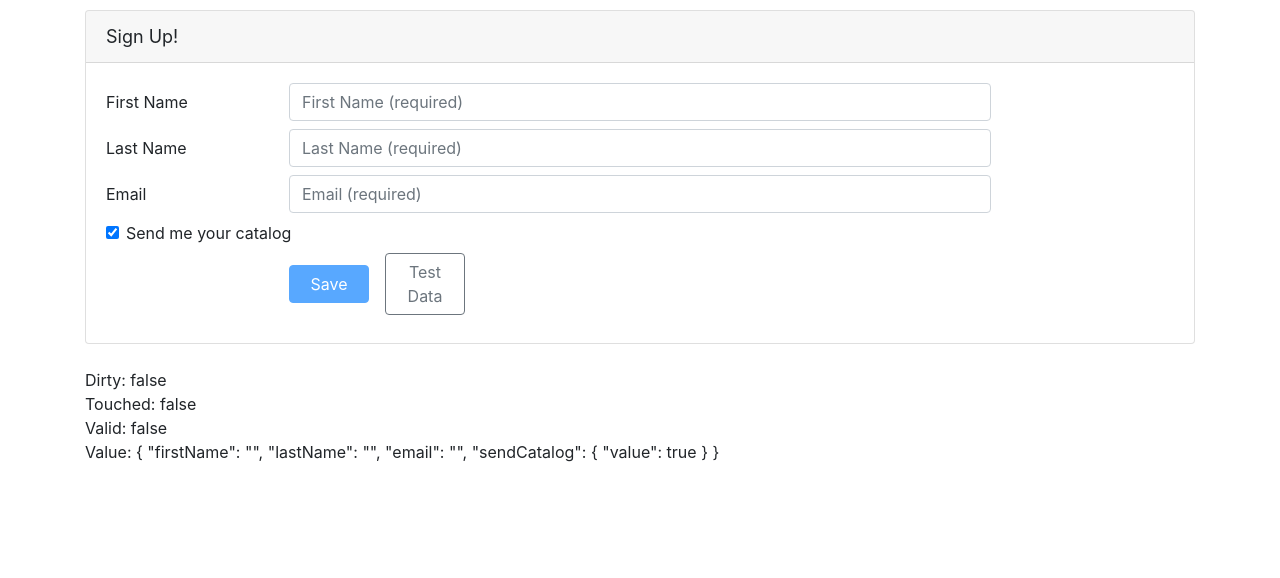
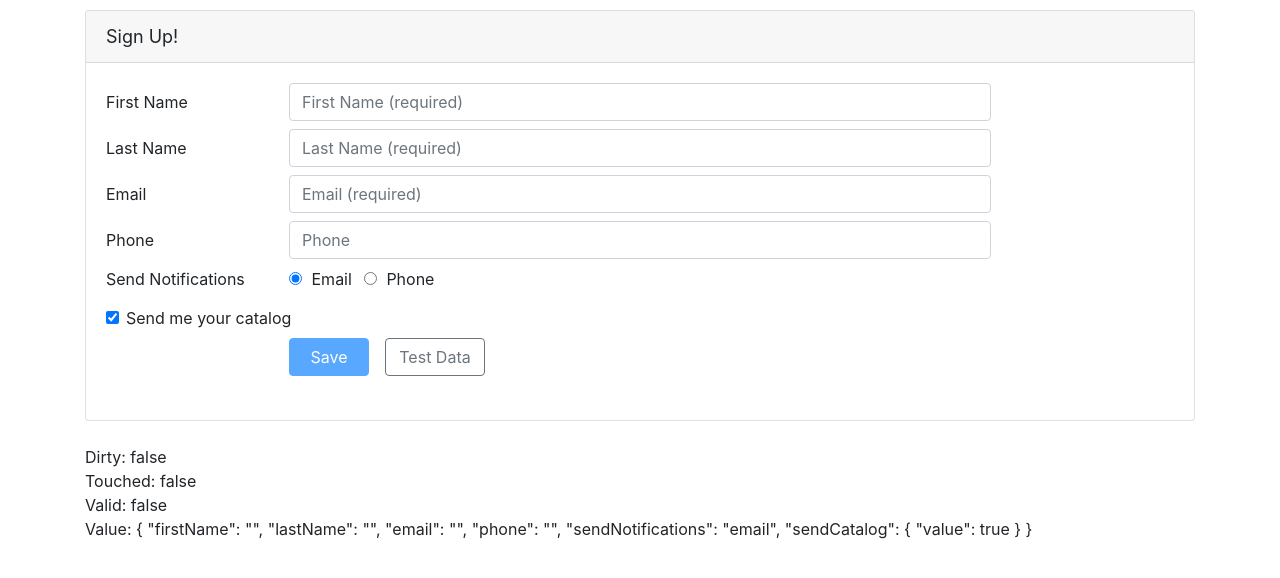
Before and after one commit to yadavsudhir405/angular-form, an Angular app in the folder Demo-Start/: page / in a window 1280 px wide. Shown: the top 578 px of the page. Built offline with nearby package versions, Linux system fonts and the light colour scheme.

Commit message:
Adjust validator for form controls

```diff
--- a/Demo-Start/src/app/customers/customer.component.html
+++ b/Demo-Start/src/app/customers/customer.component.html
@@ -17,7 +17,7 @@
                  type="text"
                  placeholder="First Name (required)"
                  formControlName="firstName"
-                 [ngClass]="{'is-invalid': (customerFormGroup.get('firstName').touched || customerFormGroup.get('firstName').dirty) && !customerFormGroup.get('firstName').valid }" />
+                 [ngClass]="{'is-invalid': (customerFormGroup.get('firstName').touched || customerFormGroup.get('firstName').dirty) && !customerFormGroup.get('firstName').valid }"/>
           <span class="invalid-feedback">
             <span *ngIf="customerFormGroup.get('firstName').errors?.required">
               Please enter your first name.
@@ -38,7 +38,7 @@
                  type="text"
                  placeholder="Last Name (required)"
                  formControlName="lastName"
-                 [ngClass]="{'is-invalid': (customerFormGroup.get('lastName').touched || customerFormGroup.get('lastName').dirty) && !customerFormGroup.get('lastName').valid }" />
+                 [ngClass]="{'is-invalid': (customerFormGroup.get('lastName').touched || customerFormGroup.get('lastName').dirty) && !customerFormGroup.get('lastName').valid }"/>
           <span class="invalid-feedback">
             <span *ngIf="customerFormGroup.get('lastName').errors?.required">
               Please enter your last name.
@@ -59,7 +59,7 @@
                  type="email"
                  placeholder="Email (required)"
                  formControlName="email"
-                 [ngClass]="{'is-invalid': (customerFormGroup.get('email').touched || customerFormGroup.get('email').dirty) && !customerFormGroup.get('email').valid }" />
+                 [ngClass]="{'is-invalid': (customerFormGroup.get('email').touched || customerFormGroup.get('email').dirty) && !customerFormGroup.get('email').valid }"/>
           <span class="invalid-feedback">
             <span *ngIf="customerFormGroup.get('email').errors?.required">
               Please enter your email address.
@@ -68,6 +68,51 @@
               Please enter a valid email address.
             </span>
           </span>
+        </div>
+      </div>
+
+      <div class="form-group row mb-2">
+        <label class="col-md-2 col-form-label"
+               for="phoneId">Phone</label>
+        <div class="col-md-8">
+          <input class="form-control"
+                 id="phoneId"
+                 type="tel"
+                 placeholder="Phone"
+                 formControlName="phone"
+                 [ngClass]="{'is-invalid': (customerFormGroup.get('phone').touched || customerFormGroup.get('phone').dirty) && !customerFormGroup.get('phone').valid }"/>
+          <span class="invalid-feedback">
+            <span *ngIf="customerFormGroup.get('phone').errors?.required">
+              Please enter your phone number.
+            </span>
+            <span *ngIf="customerFormGroup.get('phone').errors?.phone">
+              Please enter a valid Phone number.
+            </span>
+          </span>
+        </div>
+      </div>
+
+      <div class="form-group row mb-2">
+        <label class="col-md-2 col-form-label pt-0">Send Notifications</label>
+        <div class="col-md-8">
+          <div class="form-check form-check-inline" >
+            <label class="form-check-label">
+              <input class="form-check-input"
+                     type="radio"
+                     value="email"
+                     (click)="setNotifications('email')"
+                     formControlName="sendNotifications"> Email
+            </label>
+          </div>
+          <div class="form-check form-check-inline">
+            <label class="form-check-label">
+              <input class="form-check-input"
+                     type="radio"
+                     value="phone"
+                     (click)="setNotifications('phone')"
+                     formControlName="sendNotifications"> Phone
+            </label>
+          </div>
         </div>
       </div>
 
@@ -159,7 +204,8 @@
               <option value=""
                       disabled
                       selected
-                      hidden>Select a State...</option>
+                      hidden>Select a State...
+              </option>
               <option value="AL">Alabama</option>
               <option value="AK">Alaska</option>
               <option value="AZ">Arizona</option>
@@ -180,7 +226,7 @@
         </div>
       </div>
 
-      <div class="form-group row mb-2">
+      <div class="form-group row mb-4">
         <div class="offset-md-2 col-md-4">
           <button class="btn btn-primary mr-3"
                   type="submit"
@@ -189,10 +235,10 @@
                   [disabled]="!customerFormGroup.valid">
             Save
           </button>
-          <button class="btn btn-outline-secondary"
+          <button class="btn btn-outline-secondary mr-4"
                   (click)="populateData()"
                   type="submit"
-                  style="width:80px">
+                  style="width:100px">
             Test Data
           </button>
         </div>
--- a/Demo-Start/src/app/customers/customer.component.ts
+++ b/Demo-Start/src/app/customers/customer.component.ts
@@ -19,6 +19,8 @@ export class CustomerComponent implements OnInit {
       firstName: ['', [Validators.required, Validators.minLength(3)]],
       lastName: ['', [Validators.required, Validators.maxLength(50)]],
       email: ['', [Validators.required, Validators.email]],
+      phone: '',
+      sendNotifications: 'email',
       sendCatalog: {value: true},
     });
   }
@@ -35,4 +37,18 @@ export class CustomerComponent implements OnInit {
       email: 'abc@test.com',
     });
   }
+
+  setNotifications(notificationMedium: string) {
+    const phoneControl = this.customerFormGroup.get('phone');
+    const emailControl = this.customerFormGroup.get('email');
+    if (notificationMedium === 'phone') {
+      phoneControl.setValidators([Validators.required]);
+      emailControl.clearValidators();
+    } else {
+      emailControl.setValidators([Validators.required, Validators.email]);
+      phoneControl.clearValidators();
+    }
+    phoneControl.updateValueAndValidity();
+    emailControl.updateValueAndValidity();
+  }
 }
```
